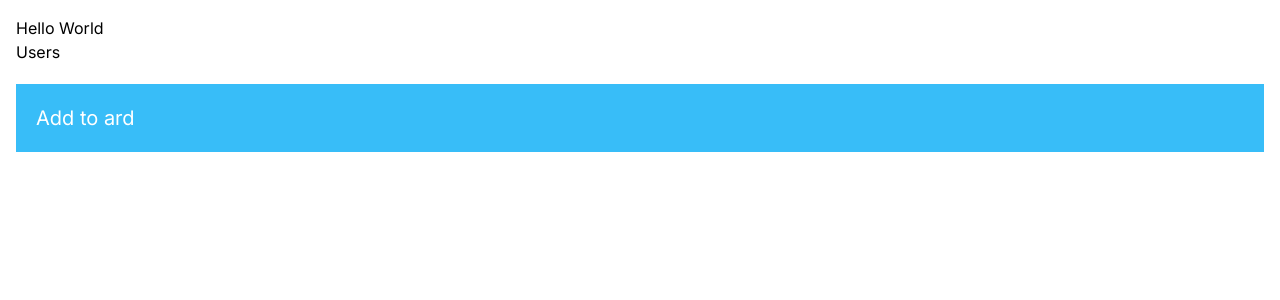
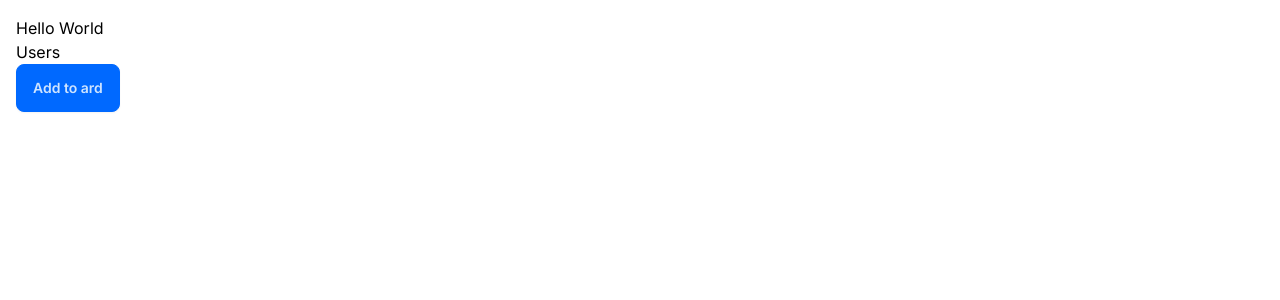
Before and after one commit to gootibi/next-app-part1, a Next.js app: page / in a window 1280 px wide. Shown: the top 300 px of the page. Built offline with nearby package versions, Linux system fonts and the light colour scheme.

Commit message:
Daisy UI - install, pugin, theme, btn, table and more...

```diff
--- a/app/components/AddToCard.tsx
+++ b/app/components/AddToCard.tsx
@@ -5,7 +5,7 @@
 const AddToCard = () => {
   return (
     <div>
-        <button onClick={() => console.log('Click')}>Add to ard</button>
+        <button className='btn btn-primary' onClick={() => console.log('Click')}>Add to ard</button>
     </div>
   )
 }
--- a/app/components/ProductCard.tsx
+++ b/app/components/ProductCard.tsx
@@ -4,7 +4,7 @@
 
 const ProductCard = () => {
   return (
-    <div className='p-5 my-5 bg-sky-400 text-white text-xl hover:bg-sky-500'>
+    <div>
       <AddToCard />
     </div>
   )
--- a/app/layout.tsx
+++ b/app/layout.tsx
@@ -15,7 +15,7 @@
   children: React.ReactNode
 }) {
   return (
-    <html lang="en">
+    <html lang="en" data-theme="winter">
       <body className={inter.className}>{children}</body>
     </html>
   )
--- a/app/users/page.tsx
+++ b/app/users/page.tsx
@@ -3,6 +3,7 @@
 interface Users {
   id: number;
   name: string;
+  email: string;
 }
 
 const UsersPage = async () => {
@@ -15,11 +16,23 @@
   return (
     <>
       <h1>Users</h1>
-      <ul>
-        {users.map((user) =>
-          <li key={user.id}>{user.name}</li>
-        )}
-      </ul>
+      <table className='table table-zebra'>
+        <thead>
+          <tr>
+            <th>Name</th>
+            <th>Email</th>
+          </tr>
+        </thead>
+        <tbody>
+          {users.map(user =>
+            <tr key={user.id}>
+              <td>{user.name}</td>
+              <td>{user.email}</td>
+            </tr>
+          )}
+        </tbody>
+
+      </table>
     </>
   )
 }
--- a/package.json
+++ b/package.json
@@ -21,5 +21,8 @@
     "react-dom": "18.2.0",
     "tailwindcss": "3.4.1",
     "typescript": "5.4.2"
+  },
+  "devDependencies": {
+    "daisyui": "^4.7.3"
   }
 }
--- a/tailwind.config.ts
+++ b/tailwind.config.ts
@@ -15,6 +15,9 @@
       },
     },
   },
-  plugins: [],
+  plugins: [require("daisyui")],
+  daisyui: {
+    themes: ["winter"],
+  },
 }
 export default config
```
Also changed, not shown: 2 other files (tests, documents, lock files or other folders).
